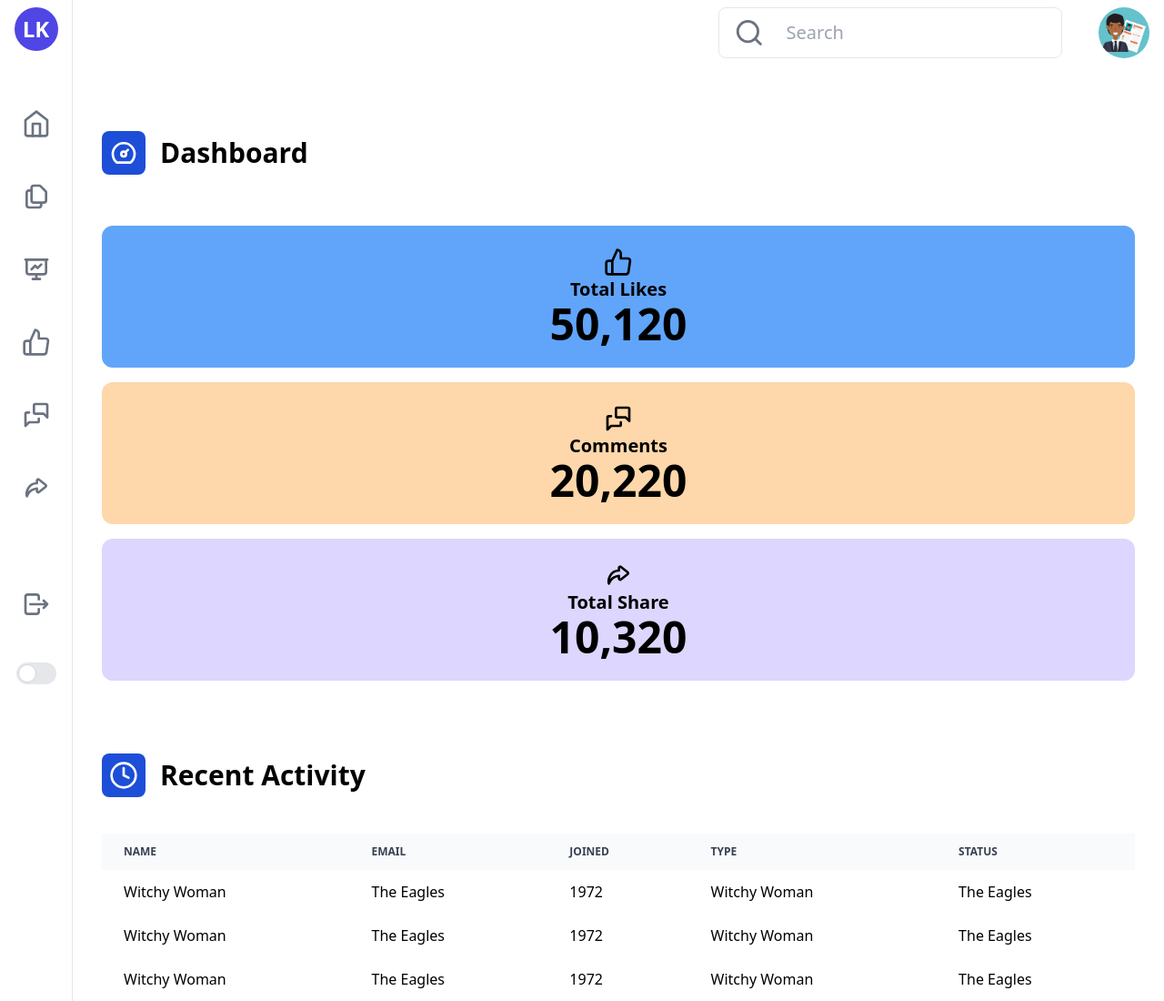
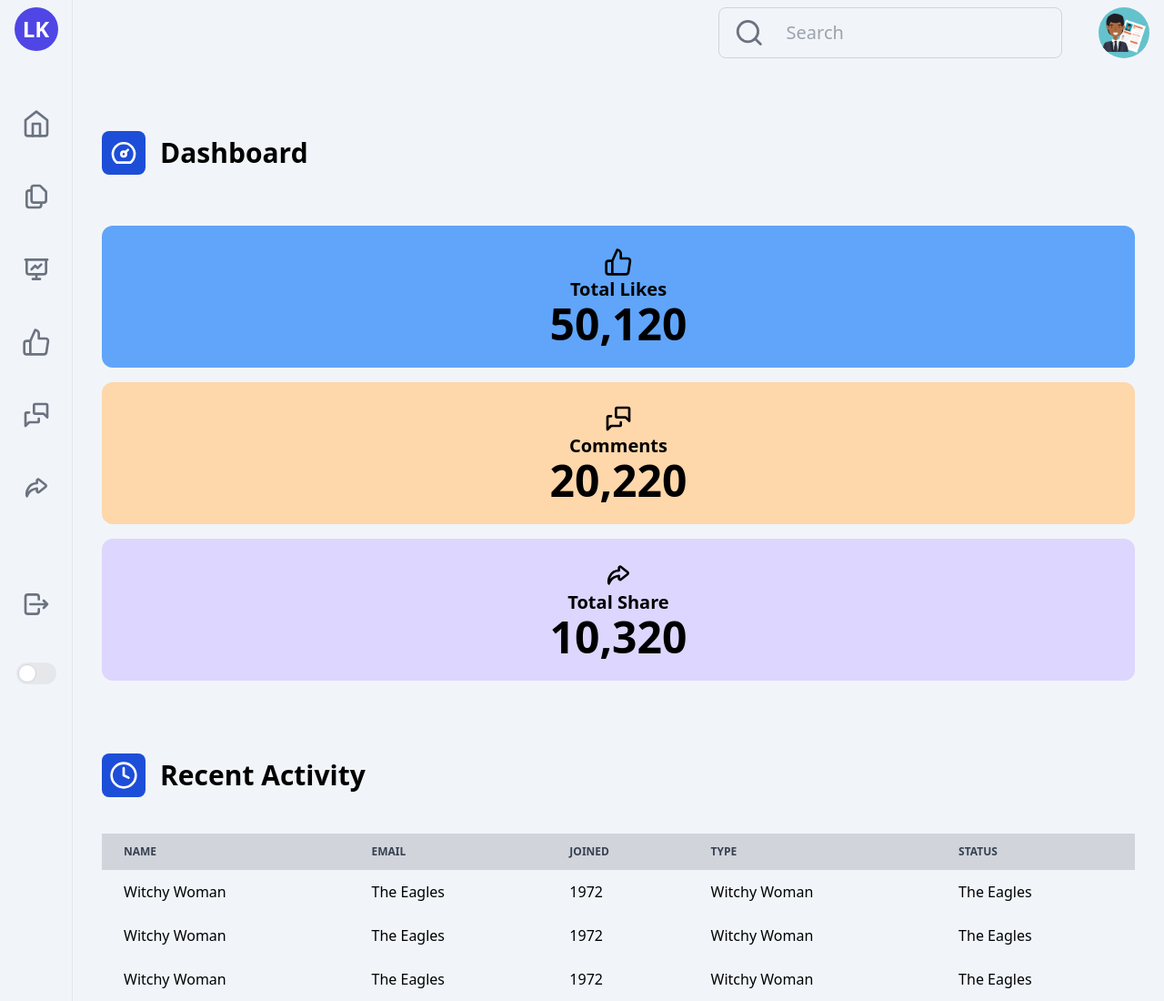
Before and after one commit to LKanan/Admin_Dashboard, a website: page index.html in a window 1280 px wide. Shown: the whole page at 91% size. Drawn offline with Linux system fonts and the light colour scheme.

Commit message:
update body bg color

```diff
--- a/index.html
+++ b/index.html
@@ -6,7 +6,7 @@
         <link rel="stylesheet" href="src/output.css">
         <title>Dashboard</title>
     </head>
-    <body class="flex">
+    <body class="flex bg-slate-100">
         <!-- Side bar -->
         <section
             class="flex-none w-20 border-r flex flex-col items-center pt-2">
@@ -98,7 +98,7 @@
             <nav class="mt-2 flex justify-end pr-4">
                 <div class="flex items-center justify-end gap-x-10 ml-12">
                     <div
-                        class="flex  items-center gap-x-6 border h-full rounded-lg pl-4">
+                        class="flex  items-center gap-x-6 border border-gray-300 h-full rounded-lg pl-4">
                         <svg class="h-10 w-10 text-gray-500" viewBox="0 0 24 24"
                             fill="none" stroke="currentColor" stroke-width="2"
                             stroke-linecap="round" stroke-linejoin="round">
@@ -106,7 +106,7 @@
                                 y1="21" x2="16.65" y2="16.65" />
                         </svg>
                         <input type="search" placeholder="Search"
-                            class="w-full text-xl outline-none">
+                            class="w-full text-xl outline-none bg-slate-100">
                     </div>
                     <div class="flex-none w-14 h-14">
                         <img src="src/images/admin_profile.jpg" alt
@@ -192,7 +192,7 @@
                     </div>
                     <div class="overflow-x-auto flex">
                         <table class="table-auto shrink-0 w-full text-left rounded-lg mt-10">
-                            <thead class="text-xs text-gray-700 uppercase bg-gray-50 ">
+                            <thead class="text-xs text-gray-700 uppercase bg-gray-300 ">
                                 <tr>
                                     <th class="py-3 px-6">Name</th>
                                     <th class="py-3 px-6">Email</th>
```
Also changed, not shown: src/output.css.
